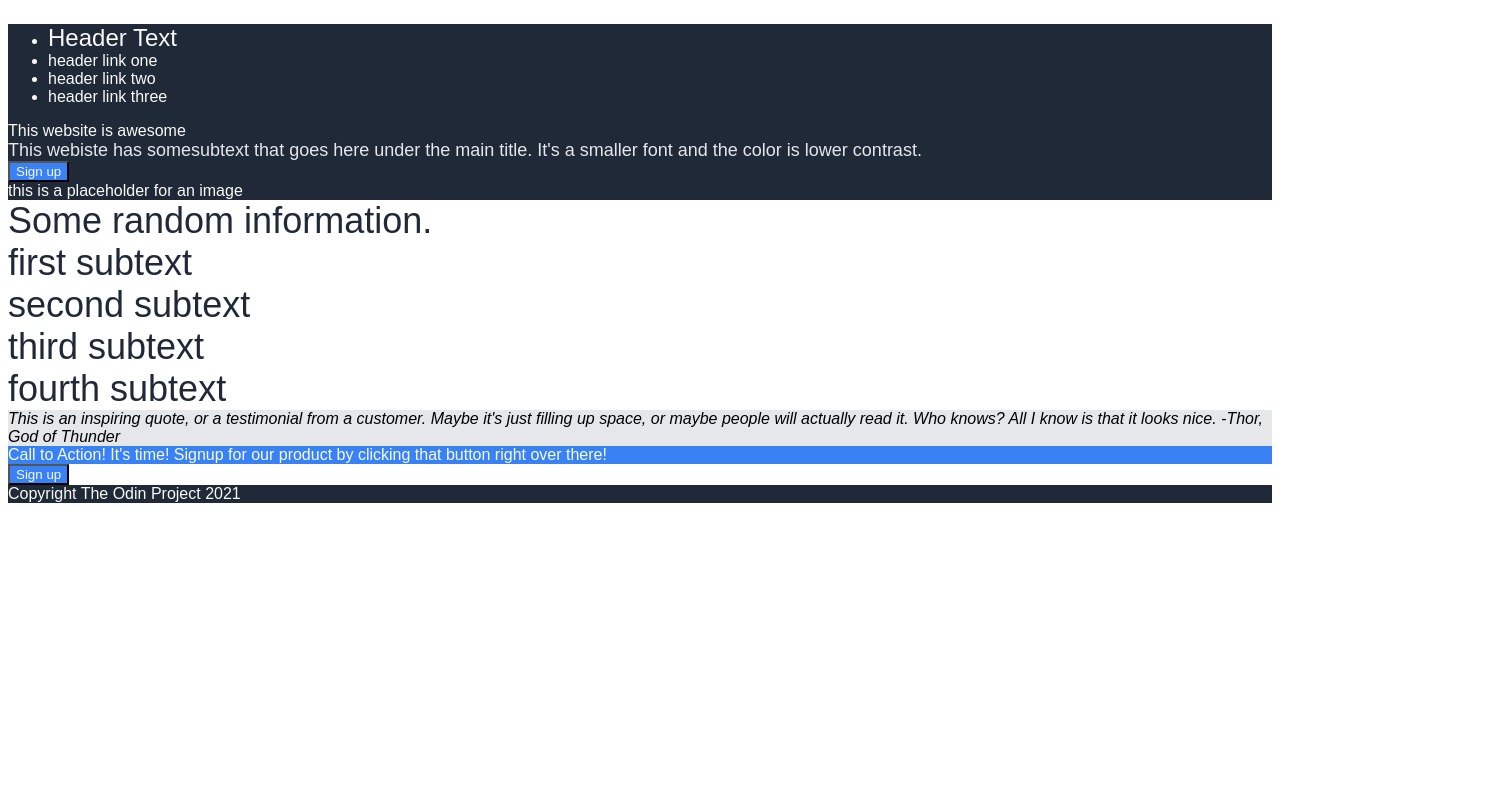
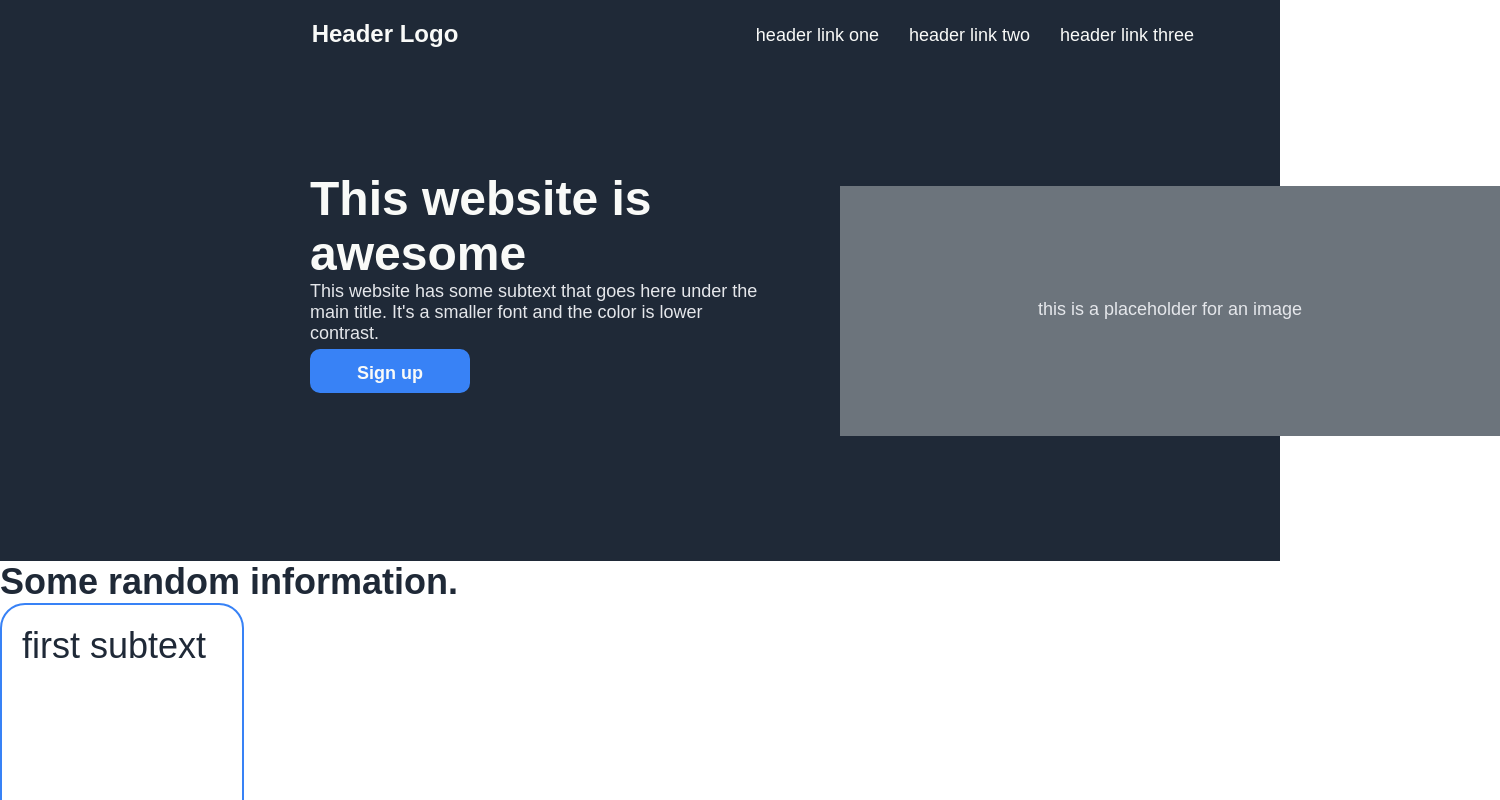
Before and after one commit to ericlnewman/landing-page, a plain HTML site: page index.html in a window 1280 px wide. Shown: the top 800 px of the page, 1500 px wide, since content can reach past the window. Drawn offline with Linux system fonts and the light colour scheme.

Commit message:
Updated first section, the navigation bar and header. The navigation bar is to have a logo text, and links that would lead to various other parts of the site, this retains current placeholder text. This was accomplished using a combination of div, ul and flex box. The header was similarly divided into a left and right div, and stylized according the requirements.

```diff
--- a/index.html
+++ b/index.html
@@ -8,32 +8,32 @@
     <body>
 
         <div class="flex-container">
-            <div class="container">
                 <!--first section-->
                 <div class="header">
-                    <ul>
-                        <li> <div class="headerLogo">Header Text</div></li>
-                        <li>header link one</li>
-                        <li>header link two</li>
-                        <li>header link three</li>
-                    </ul>
-
-                    <div class="leftSide">
-                        <div class="headerText">This website is awesome</div>
-                        <div class="secondaryText">This webiste has somesubtext that goes here under the main title. It's a smaller font and the color is lower contrast.</div>
-                        <button>Sign up</button>
-                    </div>
-                    <div class="rightSide">
-                        this is a placeholder for an image
-                    </div>
+                    <div class="navBar">
+                        <div class="headerLogo mainText"> Header Logo</div>
+                        <ul class="secondaryText">
+                            <li><a href="#">header link one</a></li>
+                            <li><a href="#">header link two</a></li>
+                            <li><a href="#">header link three</a></li>
+                        </ul>
                 </div>
+                    <div class="container">
+                        <div class="leftSide">
+                            <div class="mainText">This website is awesome</div>
+                            <div class="secondaryText">This website has some subtext that goes here under the main title. It's a smaller font and the color is lower contrast.</div>
+                            <button class="upperButton">Sign up</button>
+                        </div>
+                            <div class="rightSide secondaryText"> <p>this is a placeholder for an image</p></div>
+                        </div>
+                        </div>
                 <!--second section-->
                 <div class="informationAndQuoteText">
-                    <div>Some random information.</div>
-                        <div>first subtext</div>
-                        <div>second subtext</div>
-                        <div>third subtext</div>
-                        <div>fourth subtext</div>
+                    <div class="informationHeader">Some random information.</div>
+                        <div id="roundedBorder">first subtext</div>
+                        <div id="roundedBorder">second subtext</div>
+                        <div id="roundedBorder">third subtext</div>
+                        <div id="roundedBorder">fourth subtext</div>
                 </div>
                 <!--third section-->
                 <div class="quoteSection">
@@ -43,10 +43,9 @@
                 <div class="signup">
                     Call to Action! It's time! Signup for our product by clicking that button right over there!
                 </div>
-                <button>Sign up</button>
+                <button class="lowerButton">Sign up</button>
                 <!--fifth section-->
-                <div class="footer">Copyright The Odin Project 2021</div>
-            </div>
+                <div class="footer">Copyright &#169; The Odin Project 2021</div>
         </div>
     </body>
 </html>
--- a/styles/styles.css
+++ b/styles/styles.css
@@ -1,5 +1,6 @@
 body{
     font-family: Arial, Helvetica, sans-serif;
+    margin: 0;
 }
 .header, .footer{
     color: #f9faf8;
@@ -15,6 +16,10 @@ body{
 }
 .headerLogo {
     font-size: 24px;
+    width: 550px;
+    text-align: center;
+    padding: 10px;
+    float: left;
 }
 .signup, button{
     background-color: #3882F6;
@@ -28,17 +33,102 @@ body{
     background-color: #E5E7EB;
     font-weight: lighter;
     font-style: italic;
+    font-size: 36px;
 }
-.information{
+.informationHeader{
     font-weight: 900;
 }
-
+/* rounded borders */
+#roundedBorder {
+    border-radius: 25px;
+    border: 2px solid #3882F6;
+    padding: 20px;
+    width: 200px;
+    height: 250px;
+}
+button {
+    border-radius: 10px;
+    padding: 20px;
+    vertical-align: middle;
+    font-weight: 600;
+    font-size: 18px;
+}
+.upperButton{
+    border: 2px solid #3882F6;
+    line-height: 5px;
+    margin-top: 5px;
+    width: 160px;
+    height: 25px;
+}
+.lowerButton{
+    border: 2px solid #E5E7EB;
+    width: 135px;
+    height: 25px;
+}
 /* flexbox */
 
 .flex-container{
     display: flex;
     flex-flow: column wrap;
 }
-.container{
-    flex:1;
+/* > * means all children of flex-container, equivalent to a child container */
+.flex-container > * {
+    flex: 1;
+  }
+
+/* first section */
+.container {
+    display: flex;
+    width:450px;
+    height:300px;
+    margin-left: 200px;
+    margin-right: 200px;
 }
+  .leftSide{
+    flex:1 0 auto;
+    margin:auto;
+    width:450px;
+    height:300px;
+    padding: 10px;
+  }
+  .rightSide{
+    flex:1 0 auto;
+    margin:auto;
+    background-color: #6c747c;
+    width:660px;
+    height:250px;
+    margin-left: 70px;
+    text-align: center;
+    padding-top: 0px;
+
+  }
+  .rightSide p{
+    padding-top: 95px;
+  }
+  .navBar{
+    display: block;
+  }
+  .navBar ul{
+    list-style: none;
+    padding: 0;
+    margin: 10px 0px 100px 100px;
+    display: flex;
+    justify-content: center;
+  }
+  .navBar li{
+    row-gap: 10px;
+    padding: 15px;
+    flex: 0 0 auto;
+  }
+  .navBar li a{
+    text-decoration: none;
+    color:#f9faf8;
+  }
+  .navBar li a:hover{
+    color:#3882F6;
+  }
+
+  .header{
+    padding-left: 100px;
+    padding-bottom: 100px;
+  }
```
